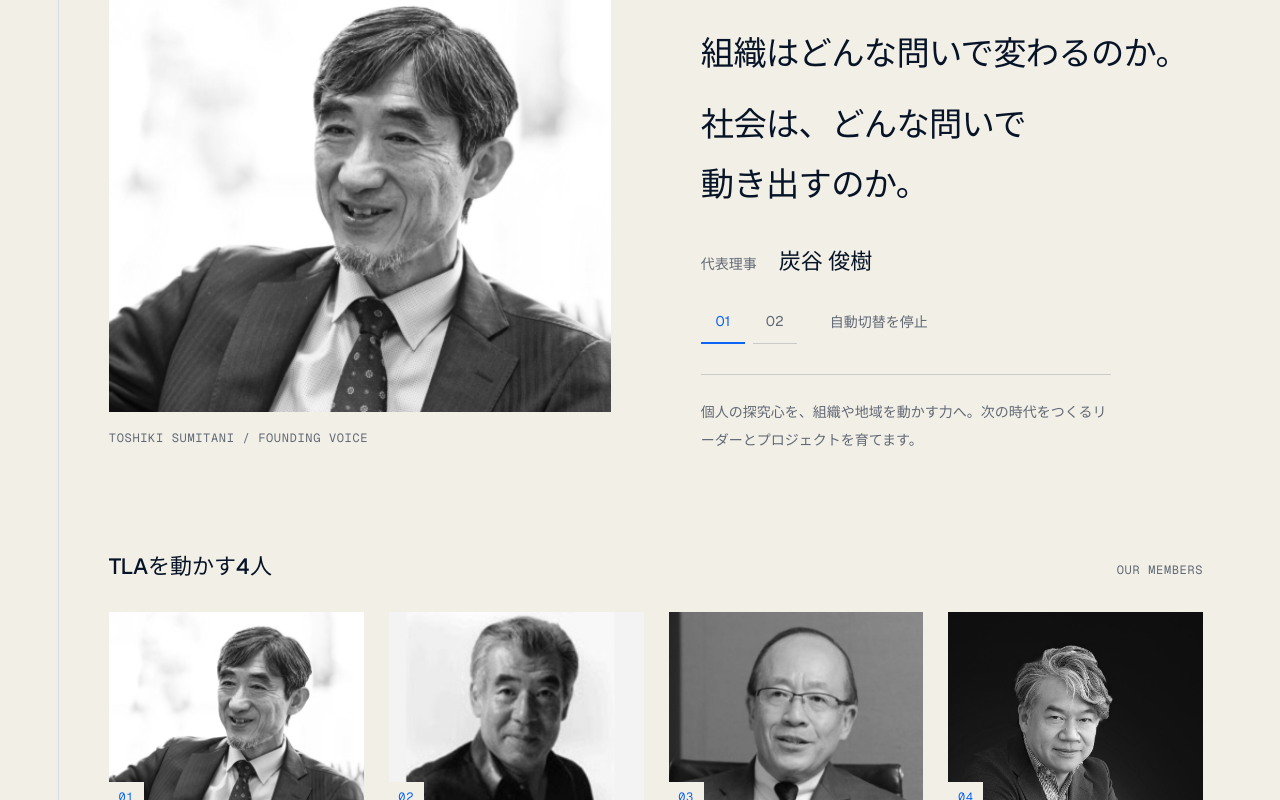
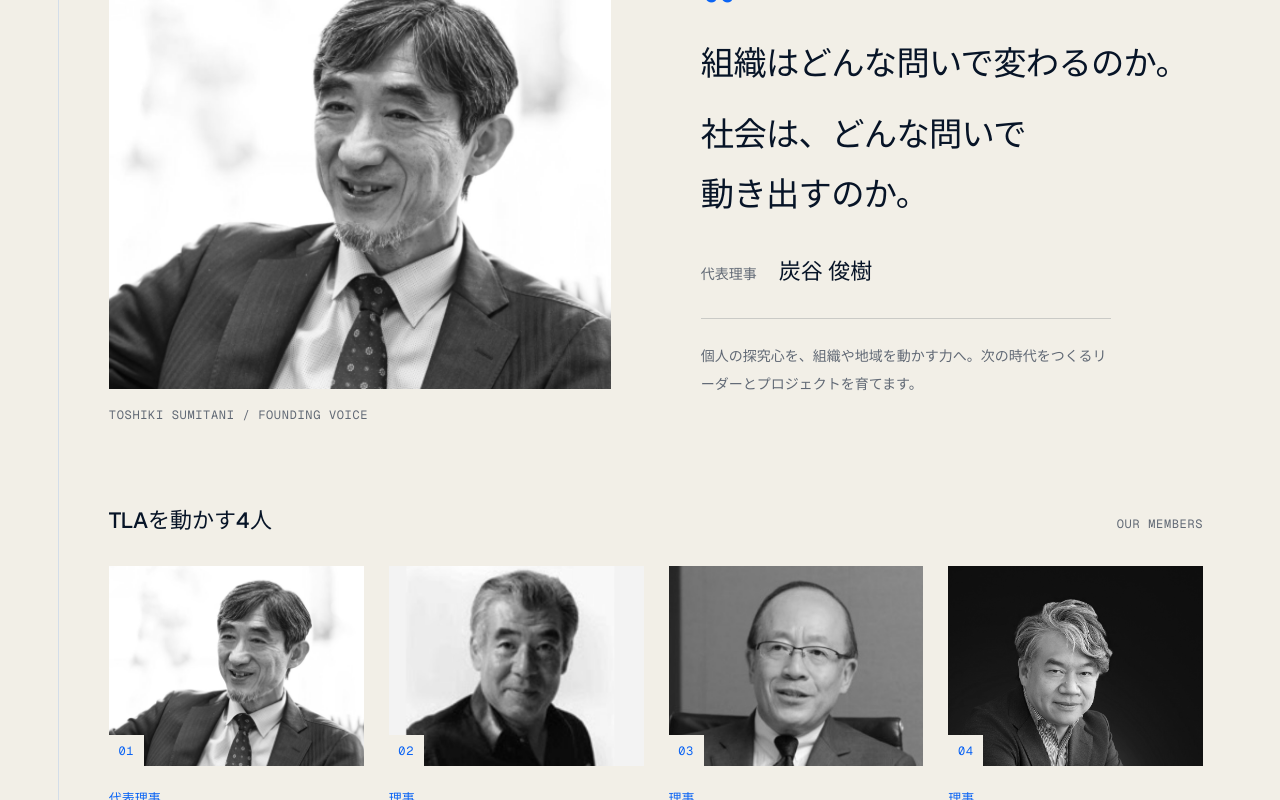
Before and after one commit to ikeda1028/tankyu, a Next.js app: page / in a window 1280 px wide. Shown: the part 3623-4423 px from the top of the page. Built offline with nearby package versions, Linux system fonts and the light colour scheme.

Commit message:
Remove visible founder quote controls while retaining automatic rotation

```diff
--- a/app/founder-quotes.tsx
+++ b/app/founder-quotes.tsx
@@ -10,7 +10,6 @@ const quotes = [
 export default function FounderQuotes() {
   const ref = useRef<HTMLDivElement>(null);
   const [active, setActive] = useState(0);
-  const [paused, setPaused] = useState(false);
   const [interacting, setInteracting] = useState(false);
   const [visible, setVisible] = useState(false);
   const [reduced, setReduced] = useState(false);
@@ -34,13 +33,13 @@ export default function FounderQuotes() {
   }, []);
 
   useEffect(() => {
-    if (paused || interacting || !visible || !pageVisible || reduced) return;
+    if (interacting || !visible || !pageVisible || reduced) return;
     const timer = window.setInterval(() => setActive((value) => (value + 1) % quotes.length), 10000);
     return () => window.clearInterval(timer);
-  }, [paused, interacting, visible, pageVisible, reduced]);
+  }, [interacting, visible, pageVisible, reduced]);
 
-  return <div className="founder-message" ref={ref} role="region" aria-label="炭谷代表の言葉"
-    onMouseEnter={() => setInteracting(true)} onMouseLeave={() => setInteracting(false)}
+  return <div className="founder-message" ref={ref} role="region" aria-label="炭谷代表の言葉" tabIndex={0}
+    onMouseEnter={() => setInteracting(true)} onMouseLeave={() => setInteracting(ref.current === document.activeElement)}
     onFocusCapture={() => setInteracting(true)}
     onBlurCapture={(event) => { if (!event.currentTarget.contains(event.relatedTarget)) setInteracting(false); }}>
     <span className="quote-symbol" aria-hidden="true">“</span>
@@ -52,12 +51,6 @@ export default function FounderQuotes() {
       </div>
       <footer><span>代表理事</span><strong>炭谷 俊樹</strong></footer>
     </blockquote>
-    <div className="founder-quote-controls">
-      <div className="founder-quote-select" role="group" aria-label="言葉を選ぶ">
-        {quotes.map((_, index) => <button key={index} type="button" aria-label={`${index + 1}つ目の言葉を表示`} aria-pressed={active === index} onClick={() => { setActive(index); setPaused(true); }}>0{index + 1}</button>)}
-      </div>
-      {!reduced && <button type="button" className="founder-quote-pause" aria-pressed={paused} onClick={() => setPaused((value) => !value)}>{paused ? "自動切替を再開" : "自動切替を停止"}</button>}
-    </div>
     <p className="founder-copy">個人の探究心を、組織や地域を動かす力へ。次の時代をつくるリーダーとプロジェクトを育てます。</p>
   </div>;
 }
--- a/app/globals.css
+++ b/app/globals.css
@@ -128,13 +128,6 @@ h2 { font-size: clamp(32px,3.35vw,56px); line-height: 1.5; letter-spacing: -.035
 .founder-quote-text > span { display: block; overflow-wrap: anywhere; line-break: strict; }
 .founder-quote-text > span + span { margin-top: .35em; }
 .founder-quote-phrase { display: inline-block; }
-.founder-quote-controls { display: flex; flex-wrap: wrap; gap: 14px 25px; align-items: center; margin-top: 22px; }
-.founder-quote-select { display: flex; gap: 8px; }
-.founder-quote-select button, .founder-quote-pause { border: 0; background: transparent; min-height: 44px; padding: 8px; font-size: 14px; cursor: pointer; }
-.founder-quote-select button { min-width: 44px; border-bottom: 1px solid var(--line); color: var(--muted); }
-.founder-quote-select button[aria-pressed="true"] { color: var(--blue); border-bottom: 2px solid var(--blue); }
-.founder-quote-pause { color: var(--muted); }
-.founder-quote-pause:hover { color: var(--blue); }
 .founder-message footer { display: flex; align-items: baseline; gap: 22px; }
 .founder-message footer span { color: var(--muted); font-size: 14px; }
 .founder-message footer strong { font-size: 22px; font-weight: 500; white-space: nowrap; }
```
Also changed, not shown: 1 other file (tests, documents, lock files or other folders).
